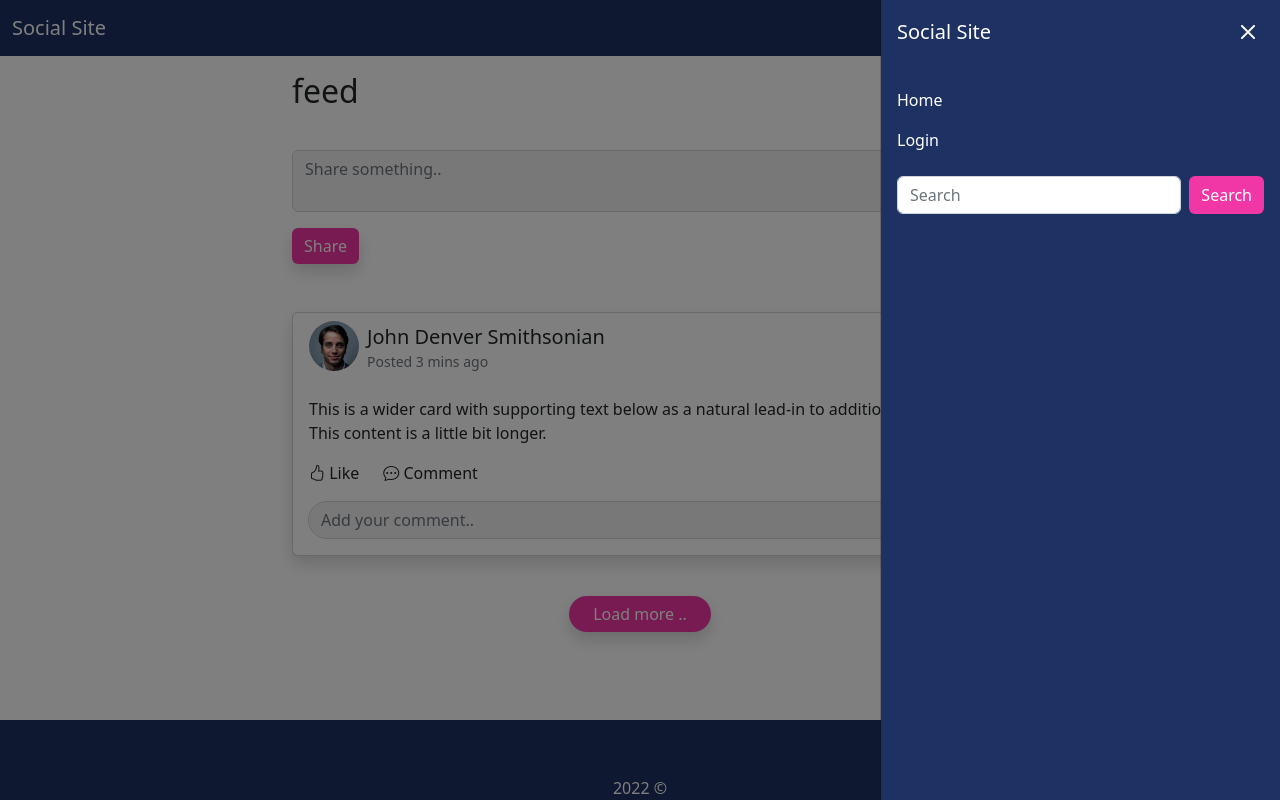
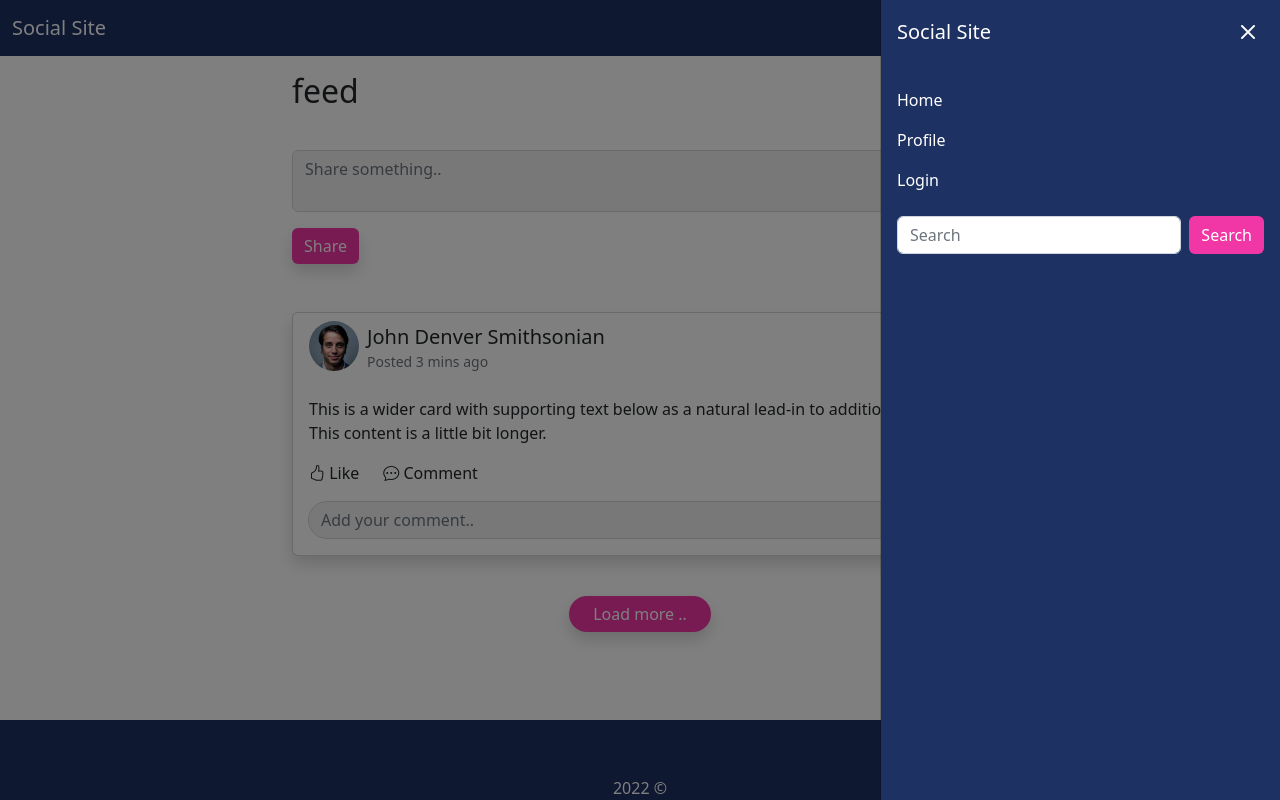
Before and after one commit to lhvk/lars-halvor-kallak-css-frameworks-ca, a website: page index.html in a window 1280 px wide. Both pictures are taken after a click on the element 1252 px from the left and 28 px from the top of the page. Drawn offline with nearby package versions, Linux system fonts and the light colour scheme; files that its build step writes are made by us from their sources.

Commit message:
Made the profile page visible in nav

```diff
--- a/index.html
+++ b/index.html
@@ -49,6 +49,11 @@
               <li class="nav-item">
                 <a class="nav-link" aria-current="page" href="index.html"
                   >Home</a
+                >
+              </li>
+              <li class="nav-item">
+                <a class="nav-link" aria-current="page" href="profile.html"
+                  >Profile</a
                 >
               </li>
               <li class="nav-item">
```
Also changed, not shown: login.html (+5 -0 lines), profile.html (+5 -0 lines).
